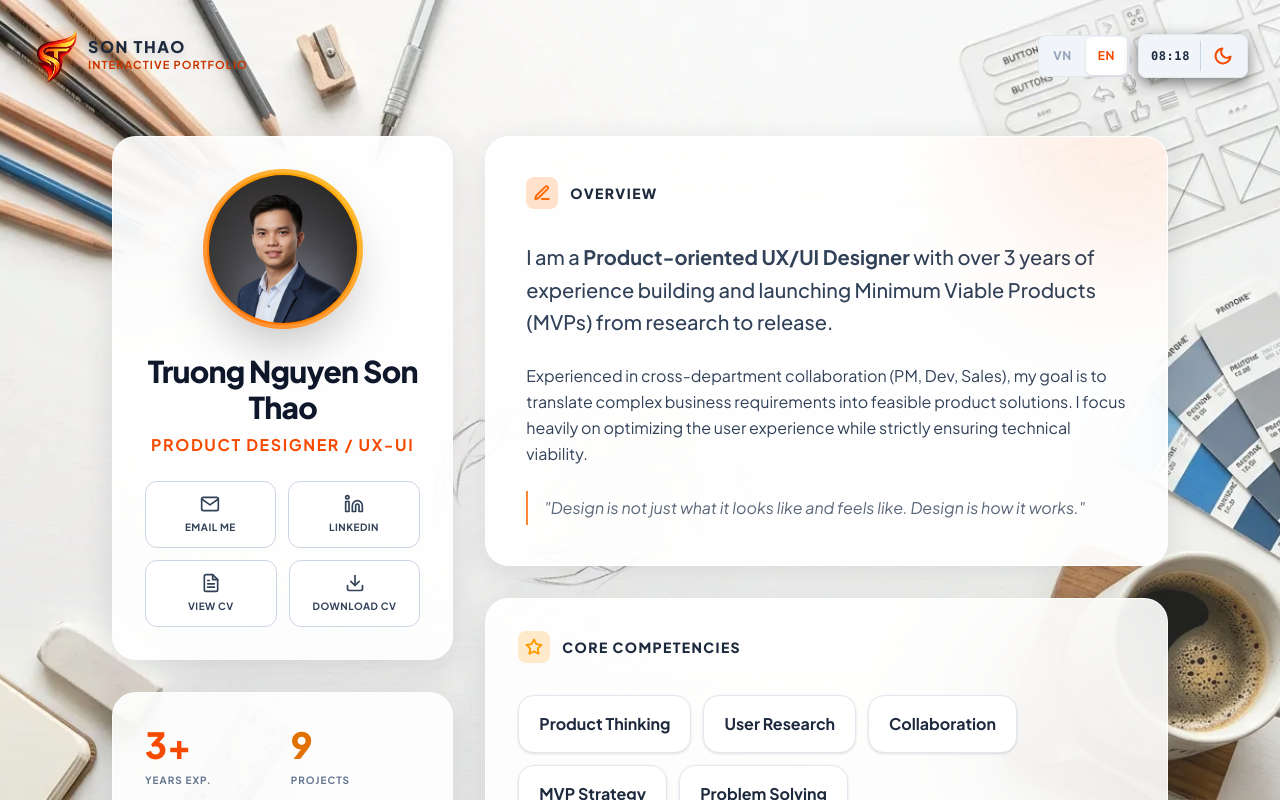
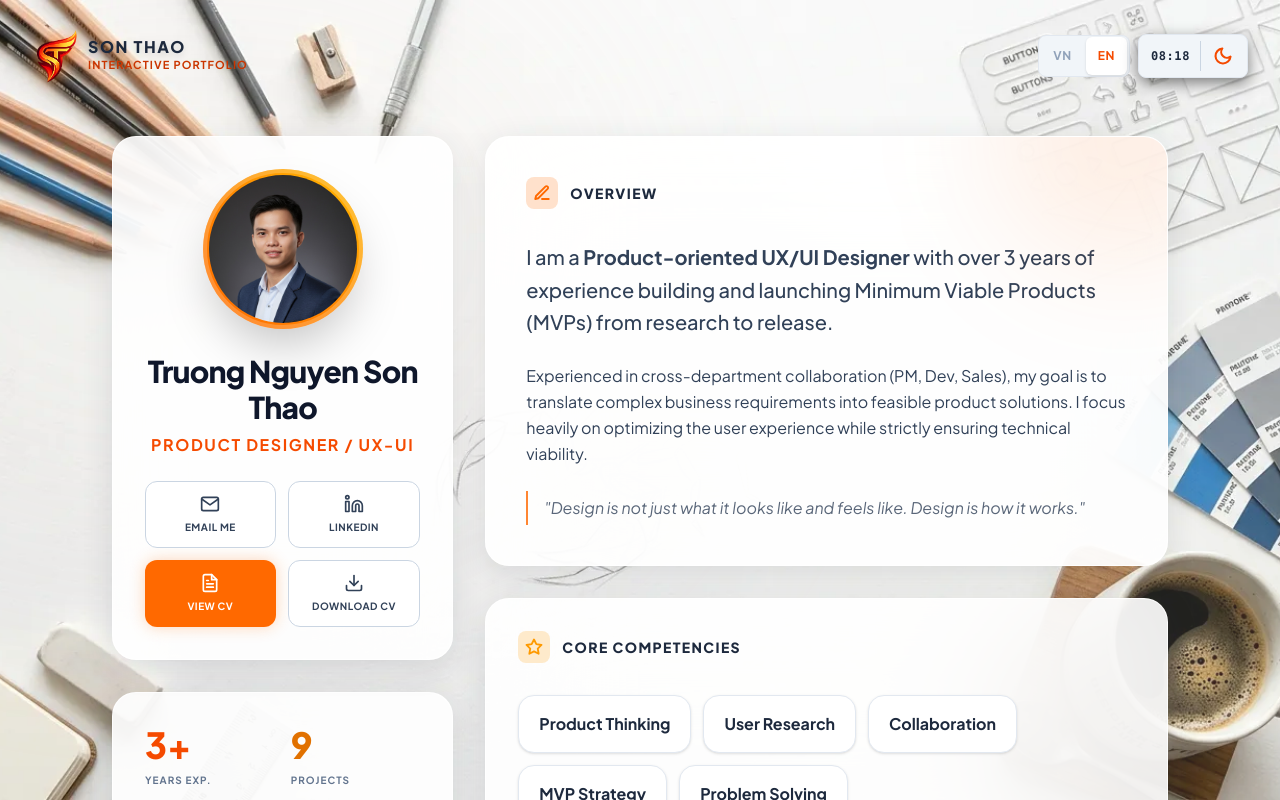
Before and after one commit to PersonalProjectJob/Portfolio, a React (Vite) app: page / in a window 1280 px wide. Both pictures are taken after a click on the button "ENTER WORK". Built offline with nearby package versions, Linux system fonts and the light colour scheme; a web font is replaced by a local one.

Commit message:
style: update View CV button as primary CTA

```diff
--- a/src/components/GameCharacterSelect.tsx
+++ b/src/components/GameCharacterSelect.tsx
@@ -153,7 +153,7 @@ export const GameCharacterSelect: React.FC = () => {
                       rel="noopener noreferrer"
                       onClick={handleViewCV}
                       aria-label="View CV in a new tab"
-                      className={`flex-1 min-w-[120px] py-3 rounded-xl border flex flex-col items-center justify-center gap-1.5 transition-all hover:-translate-y-1 ${isLightMode ? 'bg-white/80 border-slate-300 text-slate-700 hover:shadow-lg hover:border-orange-300 hover:text-orange-600' : 'bg-slate-800/80 border-slate-700 text-slate-300 hover:shadow-[0_5px_15px_rgba(13,148,136,0.3)] hover:border-orange-500/50 hover:text-orange-400'}`}
+                      className={`flex-1 min-w-[120px] py-3 rounded-xl border-none flex flex-col items-center justify-center gap-1.5 transition-all hover:-translate-y-1 shadow-[0_0_15px_rgba(249,115,22,0.3)] ${isLightMode ? 'bg-orange-500 text-white hover:bg-orange-600 hover:shadow-[0_8px_20px_rgba(249,115,22,0.4)]' : 'bg-gradient-to-r from-orange-600 to-orange-500 text-white hover:shadow-[0_5px_25px_rgba(249,115,22,0.6)]'}`}
                    >
                       <svg width="20" height="20" viewBox="0 0 24 24" fill="none" stroke="currentColor" strokeWidth="2" strokeLinecap="round" strokeLinejoin="round"><path d="M14 2H6a2 2 0 0 0-2 2v16a2 2 0 0 0 2 2h12a2 2 0 0 0 2-2V8z"/><polyline points="14 2 14 8 20 8"/><line x1="16" y1="13" x2="8" y2="13"/><line x1="16" y1="17" x2="8" y2="17"/><polyline points="10 9 9 9 8 9"/></svg>
                       <span className="text-[10px] font-bold uppercase tracking-wider">View CV</span>
```
